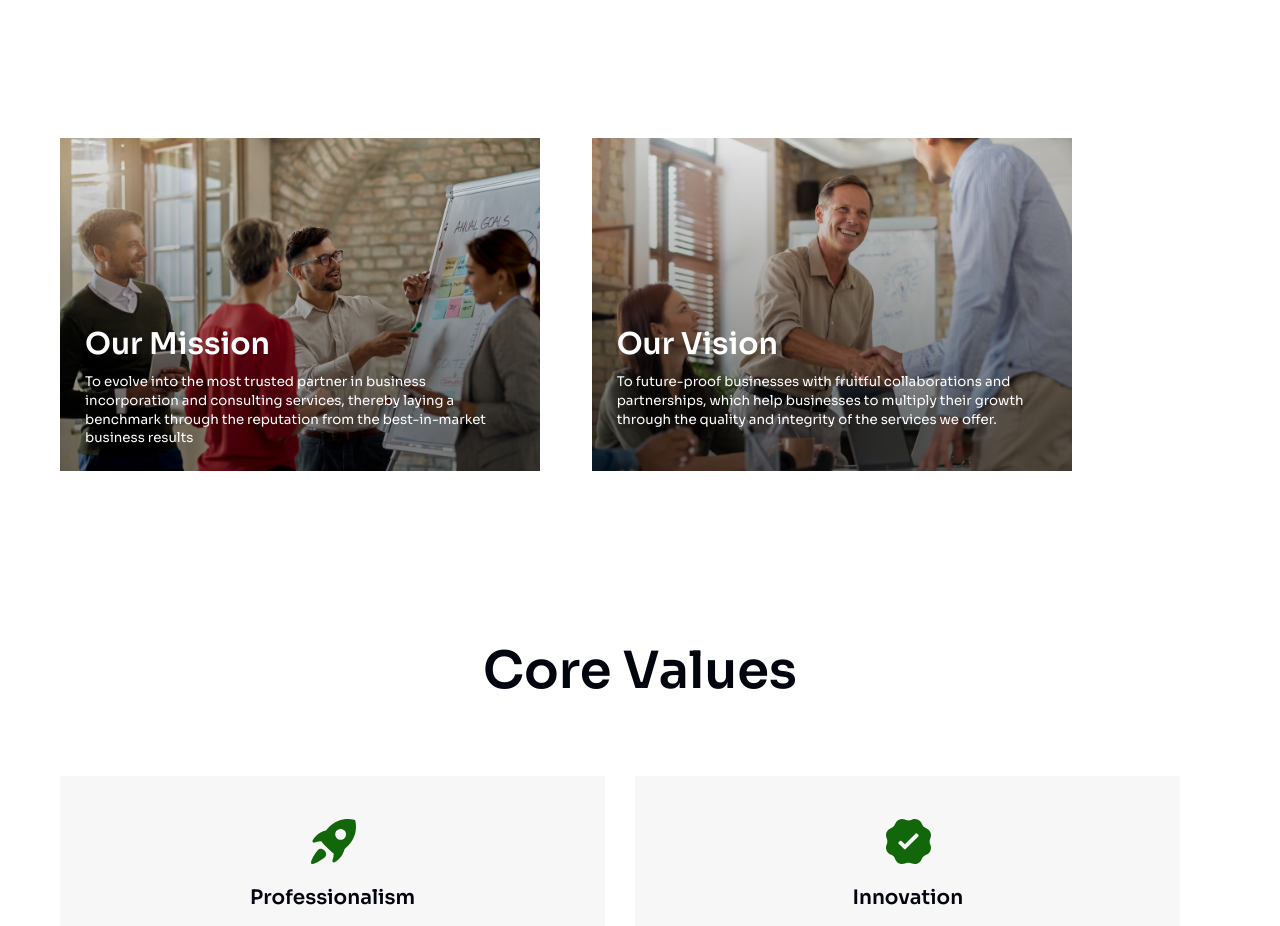
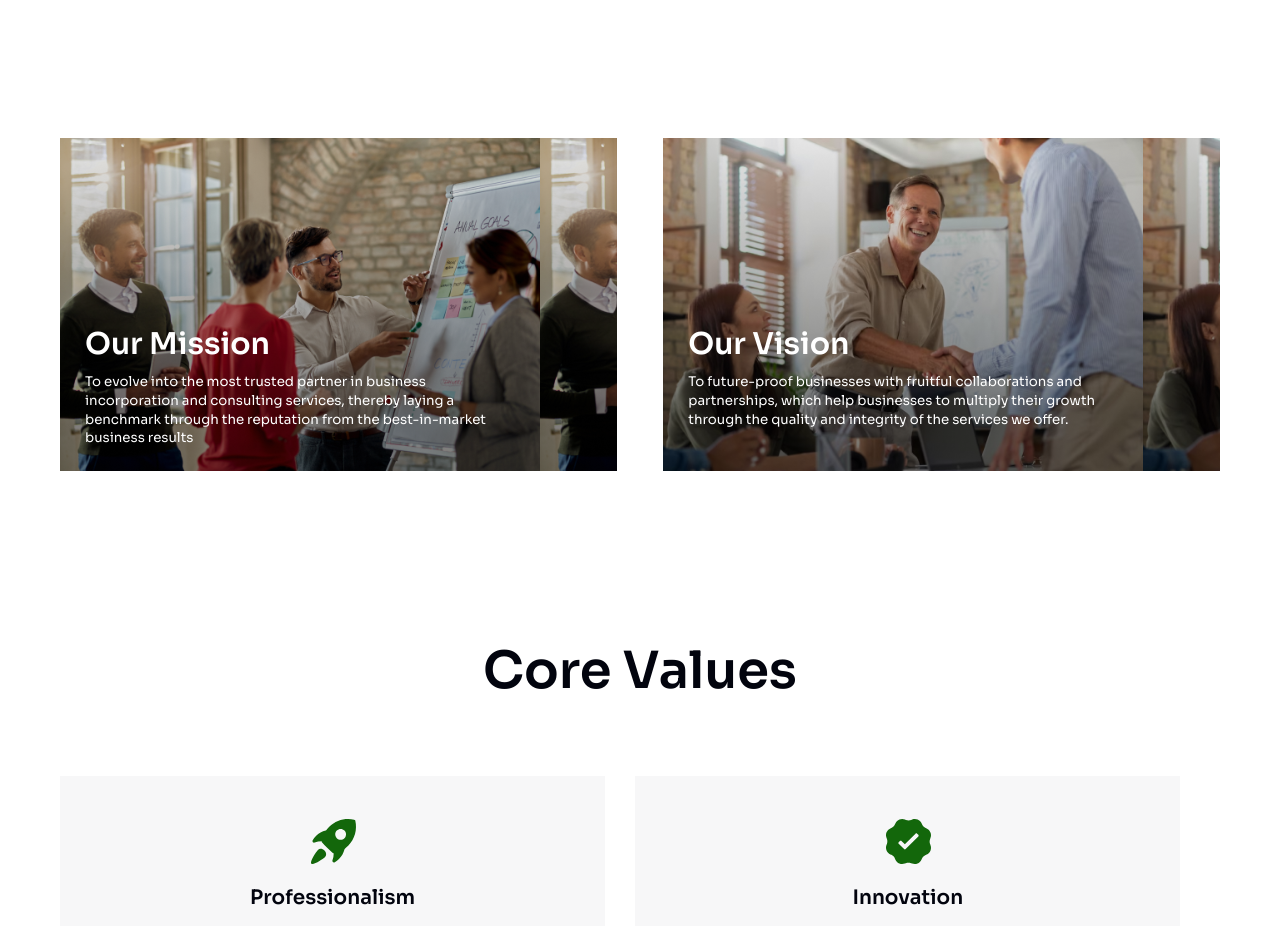
Before and after one commit to beacon-global/Beacon, a Next.js app: page /pages/About in a window 1280 px wide. Shown: the part 1900-2826 px from the top of the page. Built offline with nearby package versions, Linux system fonts and the light colour scheme.

Commit message:
v3.5.27 whatsAppChat

```diff
--- a/src/app/Styles/aboutus.module.css
+++ b/src/app/Styles/aboutus.module.css
@@ -230,8 +230,8 @@
 
 .vissionMissionContent{
     display: flex;
-    width: 79.03645833333334vw;
-    gap: 2.604166666666667vw;
+    width: 100%;
+    gap: 2%;
     justify-content: space-between;
 }
 
@@ -247,7 +247,7 @@
 .mission, .vission {
     display: flex;
     flex-direction: column;
-    width: 37.5vw;
+    width: 48%;
     height: 26.041666666666668vw;
     background-size: contain;
     justify-content: flex-end;
@@ -559,6 +559,7 @@
     .vissionMissionContent{
         flex-direction: column;
         width: auto;
+        gap: 5.333333333333334vw;
     }
 
     .vission, .mission{
--- a/src/app/pages/About/page.js
+++ b/src/app/pages/About/page.js
@@ -149,7 +149,6 @@ function About() {
         </div>
 
         <div className={styles.aboutUscontainer3}>
-          <div className={styles.vissionMissionMainContainer}>
             <div className={styles.vissionMissionContent}>
               <div className={styles.mission}>
                 <h1>Our Mission</h1>
@@ -169,7 +168,6 @@ function About() {
                 </p>
               </div>
             </div>
-          </div>
         </div>
 
         <div className={styles.aboutUscontainer4}>
```
